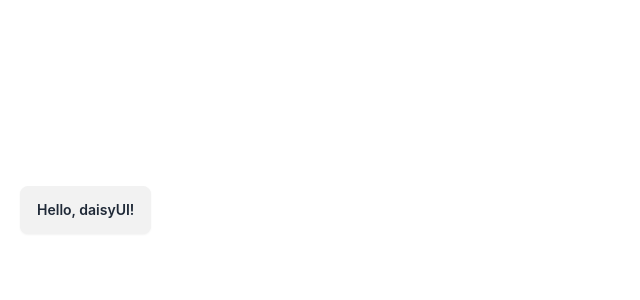
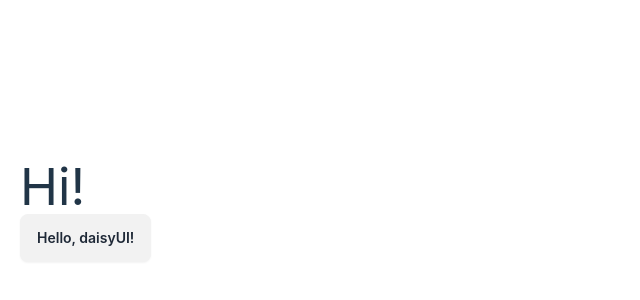
Before and after one commit to Swift-Booking-System/my-repository, a React (Vite) app: page / in a window 1280 px wide. Shown: the part 190-490 px from the top of the page, without its empty margins (0-640 px from the left). Built offline with nearby package versions, Linux system fonts and the light colour scheme.

Commit message:
Updated App.jsx

```diff
--- a/src/App.jsx
+++ b/src/App.jsx
@@ -1,7 +1,14 @@
 export default function App() {
   return (
     <div className="p-5">
-      <button className="btn">Hello, daisyUI!</button>
+      <h1>Hi!</h1>
+      <MyButton/>
     </div>
   );
 }
+
+function MyButton(){
+  return(
+    <button className="btn">Hello, daisyUI!</button>
+  );
+}
```
